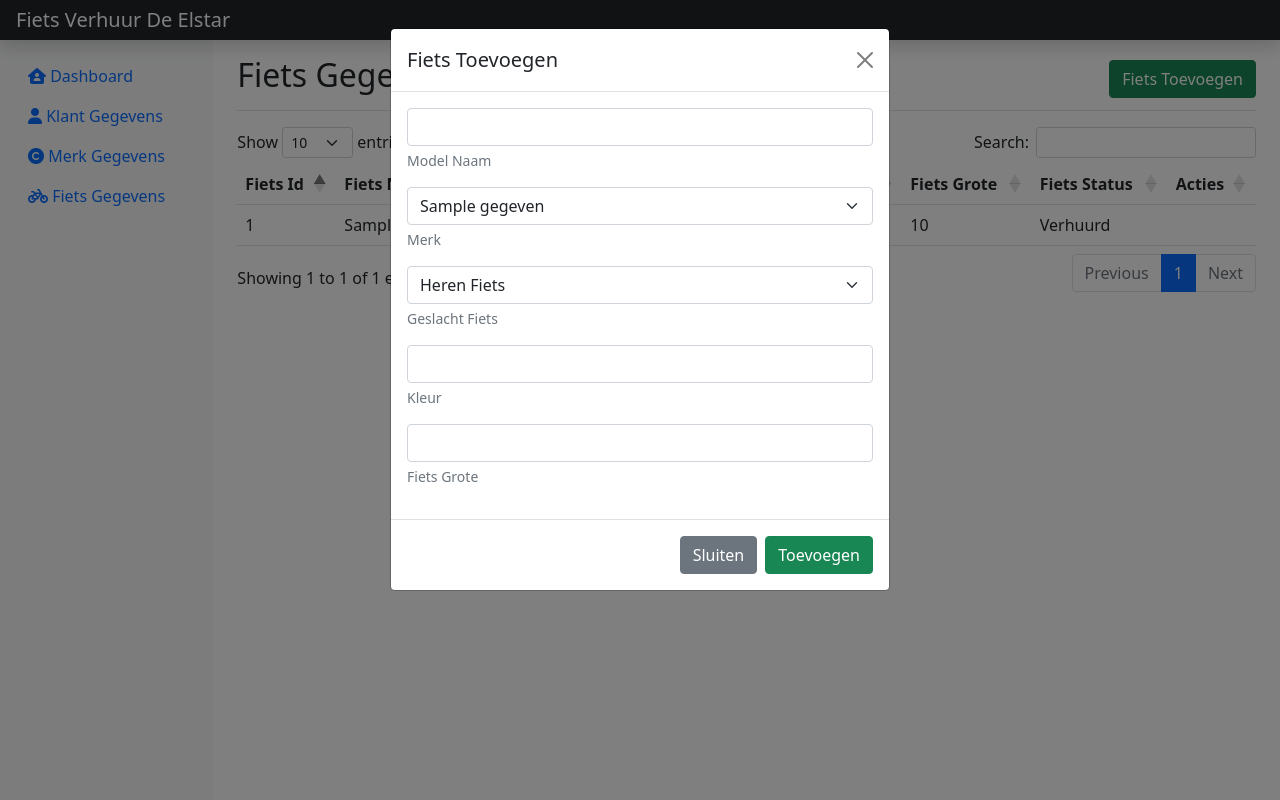
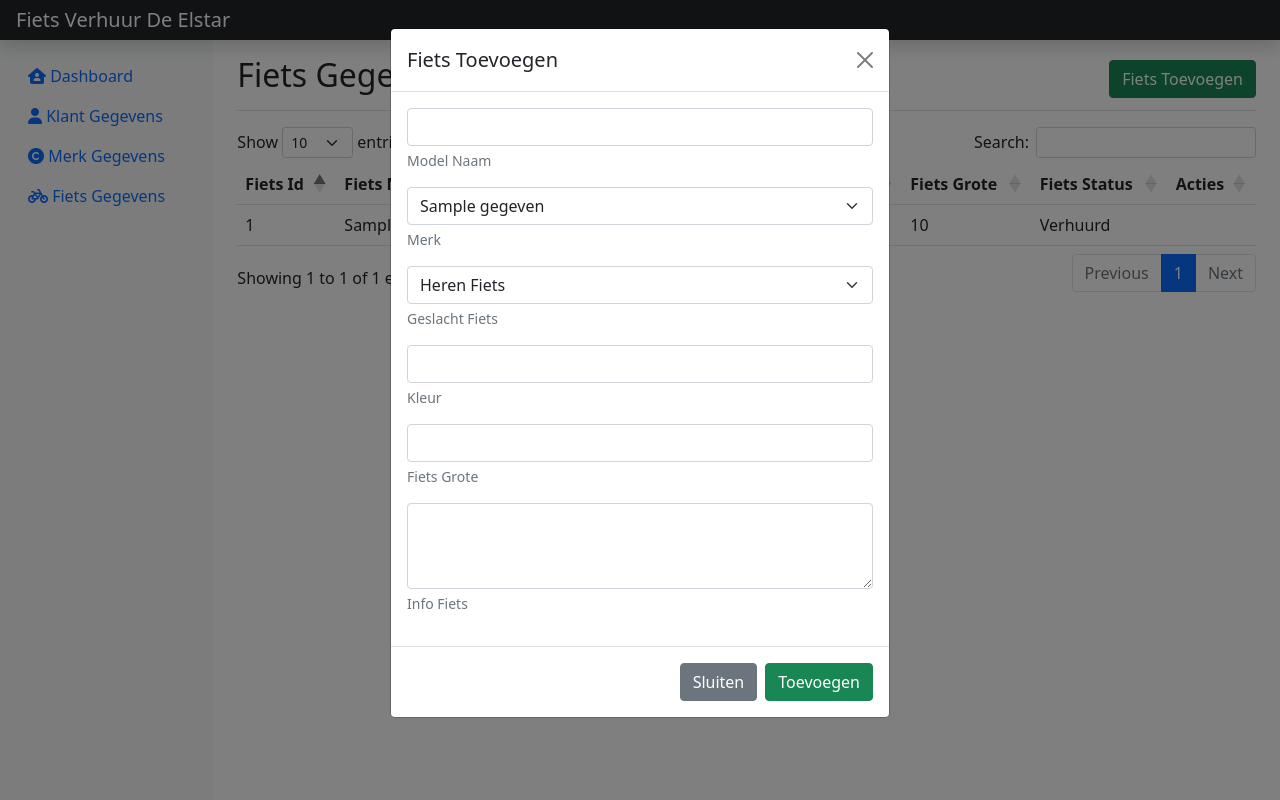
Before and after one commit to TheGamingBram/Project5, a PHP site: page /Fiets_page.php in a window 1280 px wide, after a click on "Fiets Toevoegen". Run offline with PHP 8.4, Linux system fonts and the light colour scheme; tables that the repository leaves empty hold one stand-in row (values such as "Sample post"); some libraries are stand-ins or nearby versions.

Commit message:
Update Fietspage en kleine fixes

```diff
--- a/Fiets_page.php
+++ b/Fiets_page.php
@@ -3,7 +3,28 @@
     include("./Assets/header.php");
 
     if($_SERVER["REQUEST_METHOD"] == "POST"){
-      prettyprint($_POST);
+      if($_POST['type'] == "Insert"){
+        $sql = "INSERT INTO fiets_gegevens (merk_id, model, gender, color, size, status, info) VALUES (?, ?, ?, ?, ?, ?, ?)";
+        if($stmt = mysqli_prepare($link, $sql)){
+          mysqli_stmt_bind_param($stmt, "sssssss", $parm_merk, $parm_model, $parm_gender, $parm_color, $parm_size, $parm_status, $parm_info);
+          $parm_merk = $_POST['merknr'];
+          $parm_model = $_POST['ModelName'];
+          $parm_gender = $_POST['geslachtfiets'];
+          $parm_color = $_POST['kleur'];
+          $parm_size = $_POST['size'];
+          $parm_status = 0;
+          $parm_info = $_POST['info_text'];
+          if(mysqli_stmt_execute($stmt)){
+            PHP_Allert("Success, je data is toegevoegdt");
+            sleep(3);
+            header('Location: '.$_SERVER['PHP_SELF']);
+          }else{
+            PHP_Allert("Error, Probeer het later opnieuw!");
+          }
+        }
+      }else{
+
+      }
     }
 
     $fill_select = "";
@@ -75,7 +96,7 @@
                         <div id="ModelNaamHelp" class="form-text">Model Naam</div>
                       </div>
                       <div class="mb-3">
-                        <select class="form-select" name="merknaam" aria-label="MerkNaamHelp">
+                        <select class="form-select" name="merknr" aria-label="MerkNaamHelp">
                           <?=$fill_select?>
                         </select>
                         <div id="MerkNaamHelp" class="form-text">Merk</div>
@@ -96,8 +117,13 @@
                         <input type="number" min="0" class="form-control" name="size" required aria-describedby="sizeHelp">
                         <div id="sizeHelp" class="form-text">Fiets Grote</div>
                       </div>
+                      <div class="mb-3">
+                      <textarea class="form-control" id="Texteara" name="info_text" rows="3"></textarea>
+                        <div id="Texteara" class="form-text">Info Fiets</div>
+                      </div>
                     </div>
                     <div class="modal-footer">
+                       <input type="hidden" name="type" value="Insert">
                       <button type="button" class="btn btn-secondary" data-bs-dismiss="modal">Sluiten</button>
                       <button type="submit" class="btn btn-success">Toevoegen</button>
                     </div>
@@ -149,11 +175,11 @@
                                       $gender = "Gender neutrale Fiets";
                                     }
 
-                                    if($row['status'] = 0){
+                                    if($row['status'] == 0){
                                       $status = "Beschikbaar";
-                                    }elseif($row['status'] = 1){
+                                    }elseif($row['status'] == 1){
                                       $status = "Verhuurd";
-                                    }elseif ($row['status'] = 2) {
+                                    }elseif ($row['status'] == 2) {
                                       $status = "Reparatie";
                                     }else{
 
@@ -183,5 +209,8 @@
 <script>
     $('#klant_tab').dataTable({
         responsive: true,
+        "language": {
+            "url": "//cdn.datatables.net/plug-ins/1.11.5/i18n/nl-NL.json"
+        }
     });
 </script>
--- a/klant_registrations.php
+++ b/klant_registrations.php
@@ -140,6 +140,9 @@
 <script>
     $('#klant_tab').dataTable({
         responsive: true,
+        "language": {
+            "url": "//cdn.datatables.net/plug-ins/1.11.5/i18n/nl-NL.json"
+        },
         "columnDefs": [
           {
               "targets": [0],
--- a/merk_page.php
+++ b/merk_page.php
@@ -165,6 +165,9 @@
 <script>
     $('#klant_tab').dataTable({
         responsive: true,
+        "language": {
+            "url": "//cdn.datatables.net/plug-ins/1.11.5/i18n/nl-NL.json"
+        },
         "columnDefs": [
           {
               "targets": [0],
```
